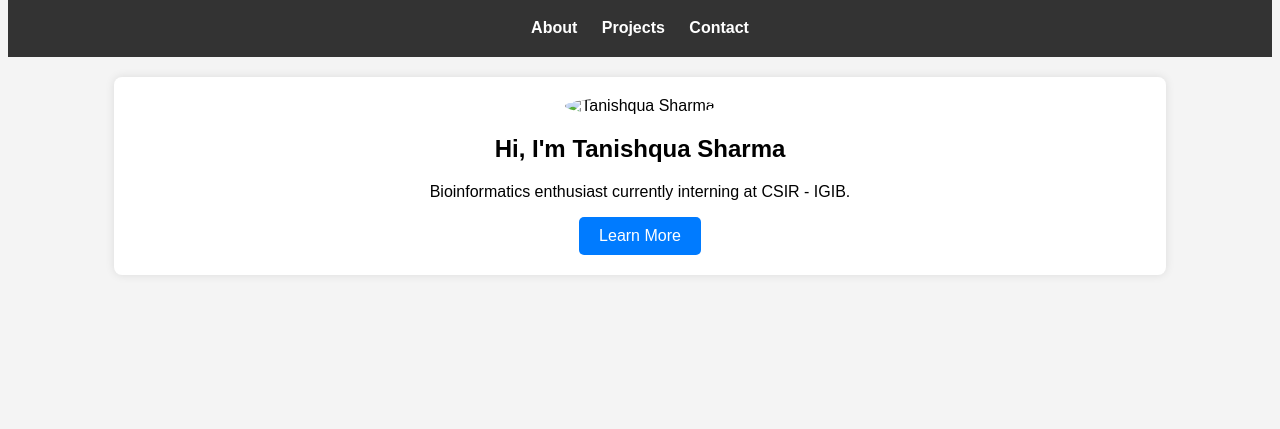
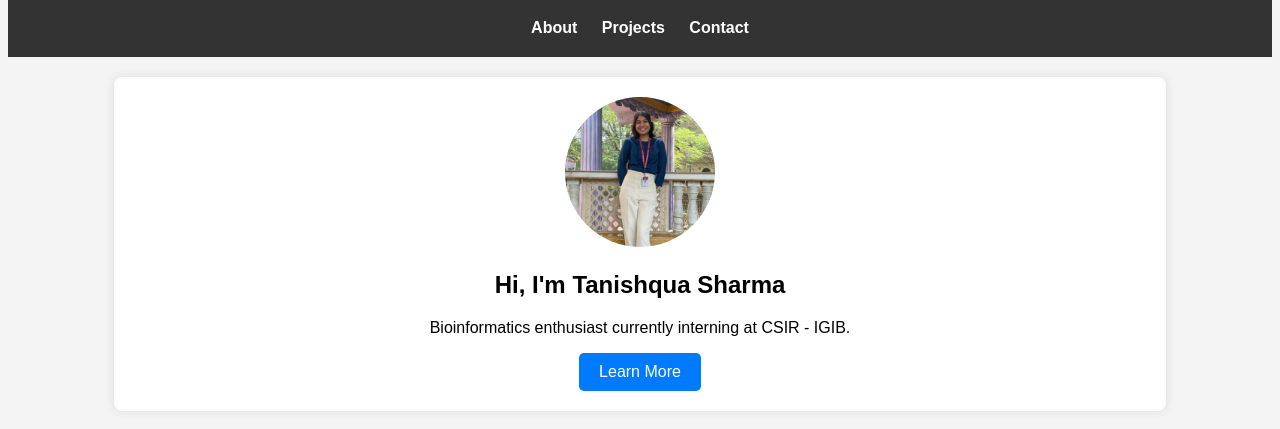
Before and after one commit to Tanishqua-Sharma/Tanishqua-Sharma.github.io, a plain HTML site: page index.html in a window 1280 px wide. Shown: the part 89-518 px from the top of the page. Drawn offline with Linux system fonts and the light colour scheme.

Commit message:
Update index.html

```diff
--- a/index.html
+++ b/index.html
@@ -17,7 +17,7 @@
     </header>
 
     <section id="intro">
-        <img src="images/profile.jpg" alt="Tanishqua Sharma" class="profile-pic">
+        <img src="profile.jpg" alt="Tanishqua Sharma" class="profile-pic">
         <h2>Hi, I'm Tanishqua Sharma</h2>
         <p>Bioinformatics enthusiast currently interning at CSIR - IGIB.</p>
         <a href="about.html" class="btn">Learn More</a>
```
